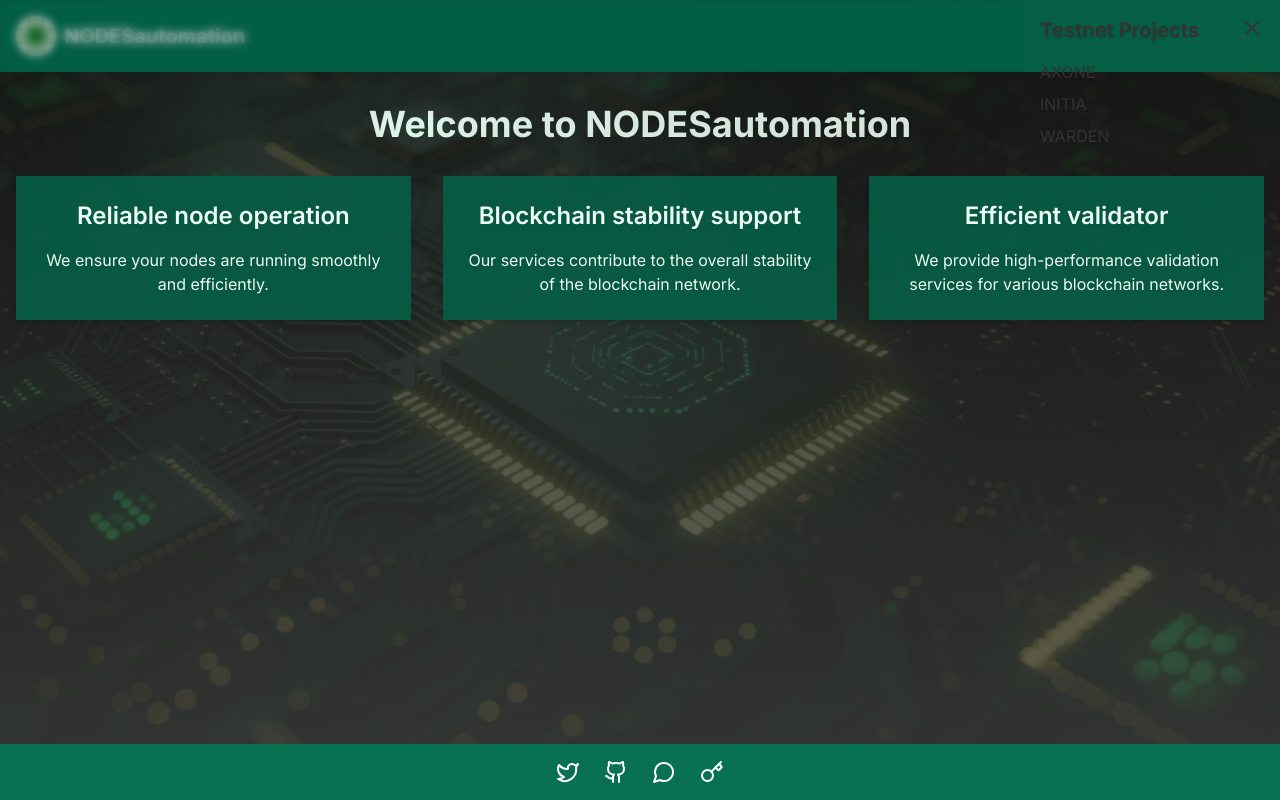
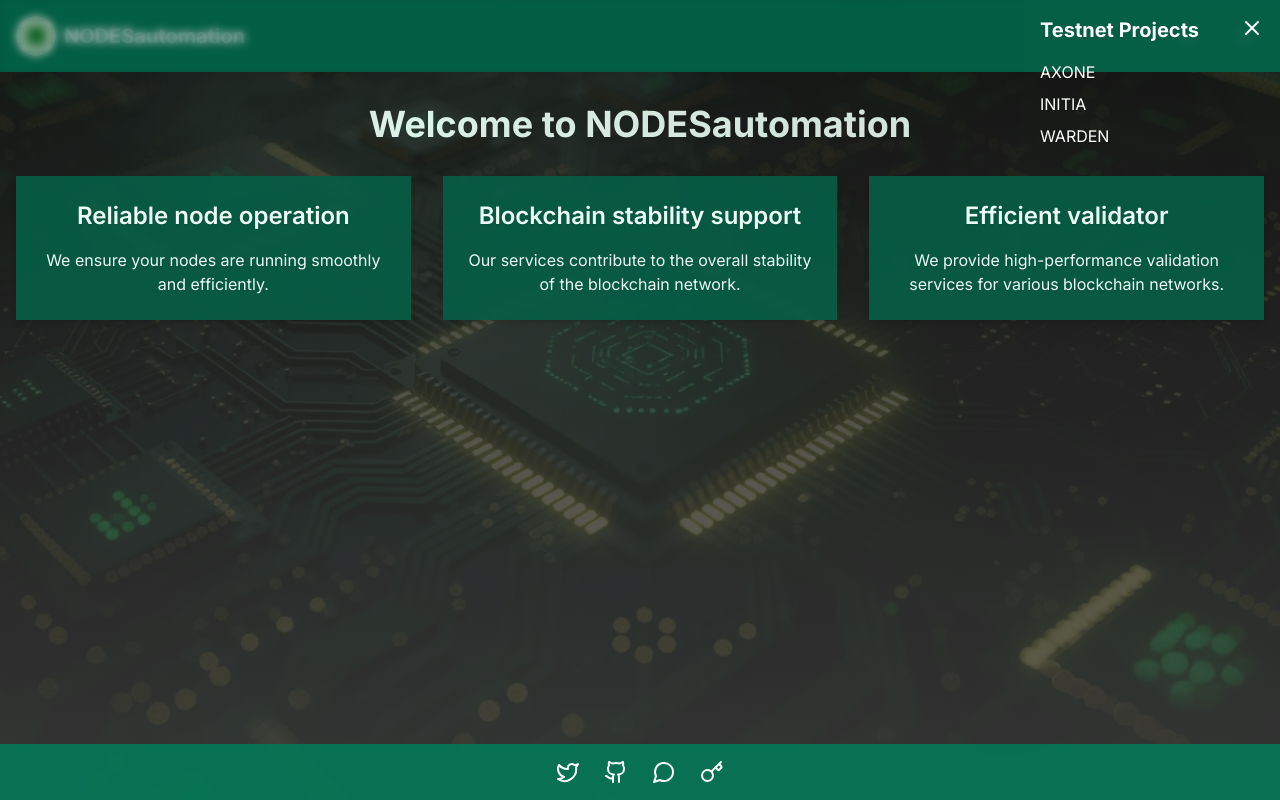
Before and after one commit to NODESautomation/validator-portfolio, a Next.js app: page / in a window 1280 px wide. Both pictures are taken after a click on the button 1244 px from the left and 36 px from the top of the page. Built offline with nearby package versions, Linux system fonts and the light colour scheme.

Commit message:
Update Sidebar.tsx

```diff
--- a/components/Sidebar.tsx
+++ b/components/Sidebar.tsx
@@ -30,7 +30,7 @@ export default function Sidebar({ isOpen, onClose }: SidebarProps) {
       <div className="fixed inset-0 bg-black/20 backdrop-blur-sm z-40" onClick={onClose} aria-hidden="true" />
       <div
         className="fixed top-0 right-0 h-full w-64 bg-emerald-800/95 dark:bg-emerald-800/95  p-4 z-50"
-      style={{ color: '#333333' }}
+      style={{ color: 'white' }}
         role="dialog"
         aria-modal="true"
       >
```
